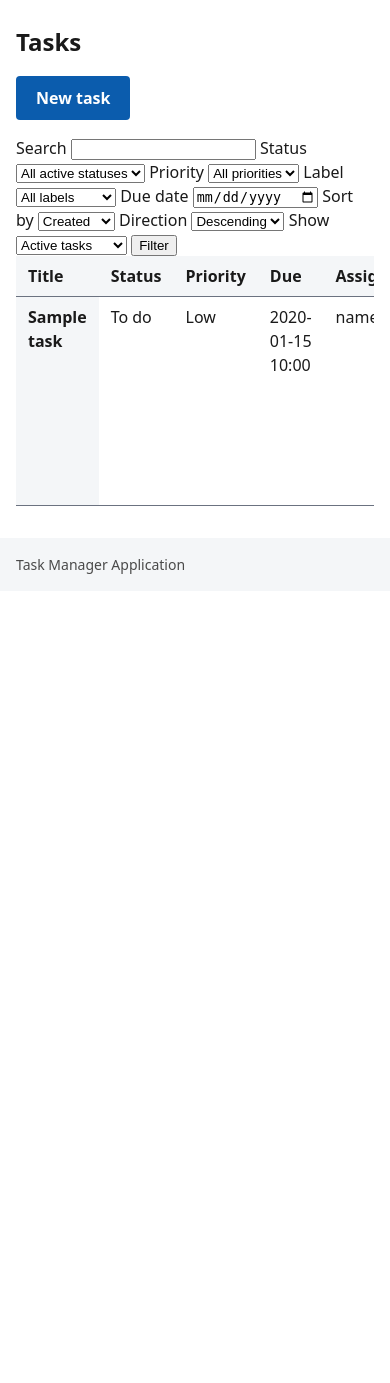
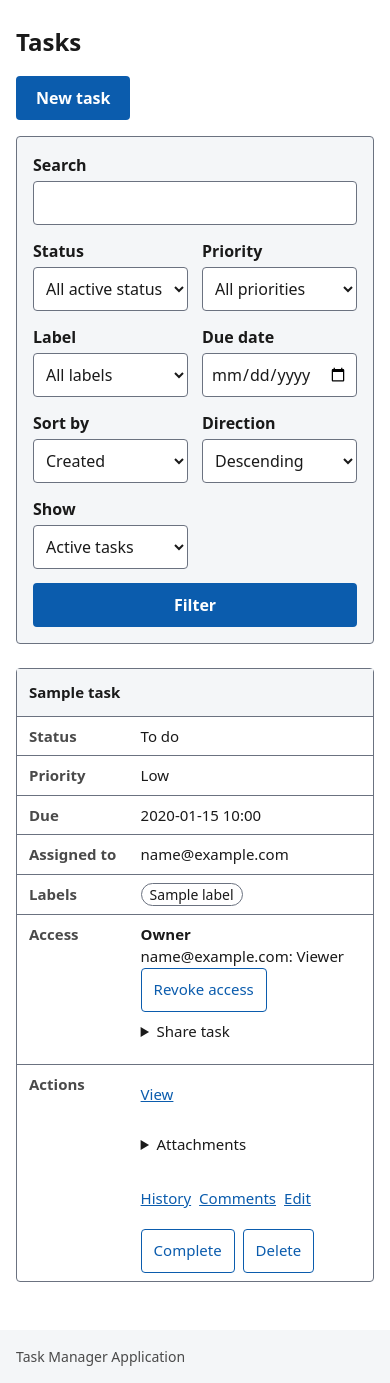
Before and after one commit to SE-Project-Task-Manager-Application/Task_Manager_Application-SE_Project, a Django app: page /tasks/ in a window 390 px wide; the page is wider, and only the part inside the window is pictured. Shown: the part 148-1531 px from the top of that part. Before the commit the page ends 722 px from the top of that part, so only its background shows below. Run offline with Django 5.2, Linux system fonts and the light colour scheme; a user stored in the database is signed in; tables that the repository leaves empty hold one stand-in row (values such as "Sample post").

Commit message:
Keep task filters and actions readable on phones (Refs #93)

```diff
--- a/tasks/templates/tasks/task_list.html
+++ b/tasks/templates/tasks/task_list.html
@@ -3,9 +3,12 @@
 {% block content %}
   <h1>Tasks</h1>
   <p><a class="button-link" href="{% url 'tasks:create' %}">New task</a></p>
-  <form method="get" aria-label="Filter tasks">
+  <form method="get" aria-label="Filter tasks" class="filter-bar">
+    <div class="filter-field">
     <label for="task-search">Search</label>
     <input id="task-search" name="q" value="{{ request.GET.q }}" type="search">
+    </div>
+    <div class="filter-field">
     <label for="task-status">Status</label>
     <select id="task-status" name="status">
       <option value="">All active statuses</option>
@@ -13,6 +16,8 @@
         <option value="{{ value }}" {% if request.GET.status == value %}selected{% endif %}>{{ label }}</option>
       {% endfor %}
     </select>
+    </div>
+    <div class="filter-field">
     <label for="task-priority">Priority</label>
     <select id="task-priority" name="priority">
       <option value="">All priorities</option>
@@ -20,6 +25,8 @@
         <option value="{{ value }}" {% if request.GET.priority == value %}selected{% endif %}>{{ label }}</option>
       {% endfor %}
     </select>
+    </div>
+    <div class="filter-field">
     <label for="task-label">Label</label>
     <select id="task-label" name="label">
       <option value="">All labels</option>
@@ -27,54 +34,63 @@
         <option value="{{ label.name }}" {% if request.GET.label == label.name %}selected{% endif %}>{{ label.name }}</option>
       {% endfor %}
     </select>
+    </div>
+    <div class="filter-field">
     <label for="task-due-date">Due date</label>
     <input id="task-due-date" name="due_date" type="date" value="{{ request.GET.due_date }}">
+    </div>
+    <div class="filter-field">
     <label for="task-sort">Sort by</label>
     <select id="task-sort" name="sort">
       {% for value, label in sort_choices %}
         <option value="{{ value }}" {% if request.GET.sort == value or not request.GET.sort and value == "created_at" %}selected{% endif %}>{{ label }}</option>
       {% endfor %}
     </select>
+    </div>
+    <div class="filter-field">
     <label for="task-direction">Direction</label>
     <select id="task-direction" name="direction">
       <option value="desc" {% if request.GET.direction != "asc" %}selected{% endif %}>Descending</option>
       <option value="asc" {% if request.GET.direction == "asc" %}selected{% endif %}>Ascending</option>
     </select>
+    </div>
+    <div class="filter-field">
     <label for="task-show">Show</label>
     <select id="task-show" name="show">
       <option value="active" {% if request.GET.show != "all" and request.GET.show != "deleted" %}selected{% endif %}>Active tasks</option>
       <option value="all" {% if request.GET.show == "all" %}selected{% endif %}>All active tasks</option>
       <option value="deleted" {% if request.GET.show == "deleted" %}selected{% endif %}>Deleted tasks</option>
     </select>
-    <button type="submit">Filter</button>
+    </div>
+    <button type="submit" class="button">Filter</button>
   </form>
 
   {% if tasks %}
     <div class="table-wrap">
-      <table>
+      <table class="responsive-table" role="table">
         <caption class="visually-hidden">Your tasks</caption>
-        <thead>
-          <tr>
-            <th scope="col">Title</th>
-            <th scope="col">Status</th>
-            <th scope="col">Priority</th>
-            <th scope="col">Due</th>
-            <th scope="col">Assigned to</th>
-            <th scope="col">Labels</th>
-            <th scope="col">Access</th>
-            <th scope="col">Actions</th>
+        <thead role="rowgroup">
+          <tr role="row">
+            <th scope="col" role="columnheader">Title</th>
+            <th scope="col" role="columnheader">Status</th>
+            <th scope="col" role="columnheader">Priority</th>
+            <th scope="col" role="columnheader">Due</th>
+            <th scope="col" role="columnheader">Assigned to</th>
+            <th scope="col" role="columnheader">Labels</th>
+            <th scope="col" role="columnheader">Access</th>
+            <th scope="col" role="columnheader">Actions</th>
           </tr>
         </thead>
-        <tbody>
+        <tbody role="rowgroup">
           {% for task in tasks %}
-            <tr>
-              <th scope="row">{{ task.title }}</th>
-              <td>{{ task.get_status_display }}</td>
-              <td>{{ task.get_priority_display }}</td>
-              <td>{% if task.due_date %}{{ task.due_date|date:"Y-m-d H:i" }}{% else %}&ndash;{% endif %}</td>
-              <td>{% for person in task.assignees.all %}{{ person.email }}{% if not forloop.last %}, {% endif %}{% empty %}&ndash;{% endfor %}</td>
-              <td>{% for label in task.labels.all %}<span class="chip">{{ label.name }}</span>{% empty %}&ndash;{% endfor %}</td>
-              <td>
+            <tr role="row">
+              <th scope="row" role="rowheader">{{ task.title }}</th>
+              <td data-label="Status" role="cell"><div class="cell-value">{{ task.get_status_display }}</div></td>
+              <td data-label="Priority" role="cell"><div class="cell-value">{{ task.get_priority_display }}</div></td>
+              <td data-label="Due" role="cell"><div class="cell-value">{% if task.due_date %}{{ task.due_date|date:"Y-m-d H:i" }}{% else %}&ndash;{% endif %}</div></td>
+              <td data-label="Assigned to" role="cell"><div class="cell-value">{% for person in task.assignees.all %}{{ person.email }}{% if not forloop.last %}, {% endif %}{% empty %}&ndash;{% endfor %}</div></td>
+              <td data-label="Labels" role="cell"><div class="cell-value">{% for label in task.labels.all %}<span class="chip">{{ label.name }}</span>{% empty %}&ndash;{% endfor %}</div></td>
+              <td data-label="Access" role="cell"><div class="cell-value">
                 {% if task.owner_id == user.id %}
                   <strong>Owner</strong>
                 {% else %}
@@ -105,8 +121,9 @@
                     </form>
                   </details>{% endif %}
                 {% endif %}
-              </td>
-              <td>
+              </div></td>
+              <td data-label="Actions" role="cell"><div class="cell-value">
+                <div class="task-actions">
                 <a href="{% url 'tasks:detail' task.pk %}">View</a>
                 {% if not task.is_deleted %}
                   <details>
@@ -157,7 +174,8 @@
                     </form>
                   {% endif %}
                 {% endif %}
-              </td>
+                </div>
+              </div></td>
             </tr>
           {% endfor %}
         </tbody>
```
